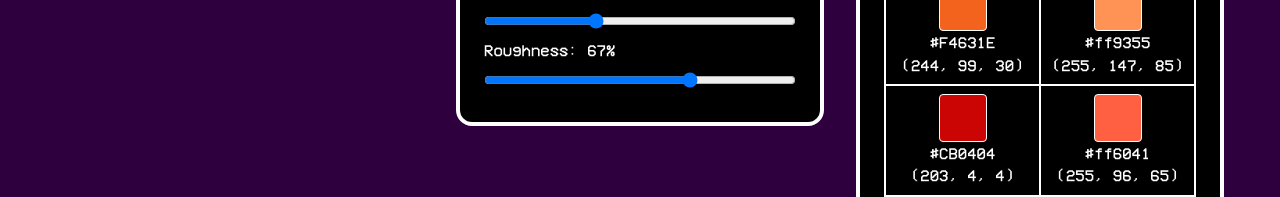
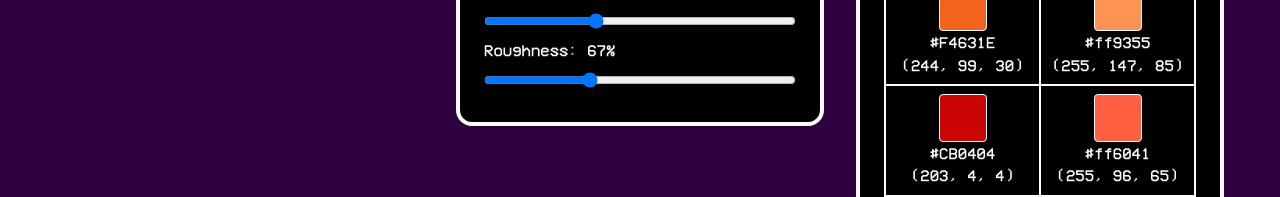
Before and after one commit to chillsahil/color-light-simulator, a React (Vite) app: page / in a window 1280 px wide. Shown: the part 548-745 px from the top of the page. Built offline with nearby package versions, Linux system fonts and the light colour scheme; a web font is replaced by a local one.

Commit message:
fixed inverted roughness slider

```diff
--- a/src/components/LightControls.tsx
+++ b/src/components/LightControls.tsx
@@ -158,10 +158,11 @@ export default function LightControls({
           min={0}
           max={1}
           step={0.01}
-          value={roughness}
-          onChange={e => onRoughnessChange(parseFloat(e.target.value))}
+          value={1 - roughness}
+          onChange={e => onRoughnessChange(1 - parseFloat(e.target.value))}
           className="w-full"
         />
+
       </div>
     </div>
   )
```
